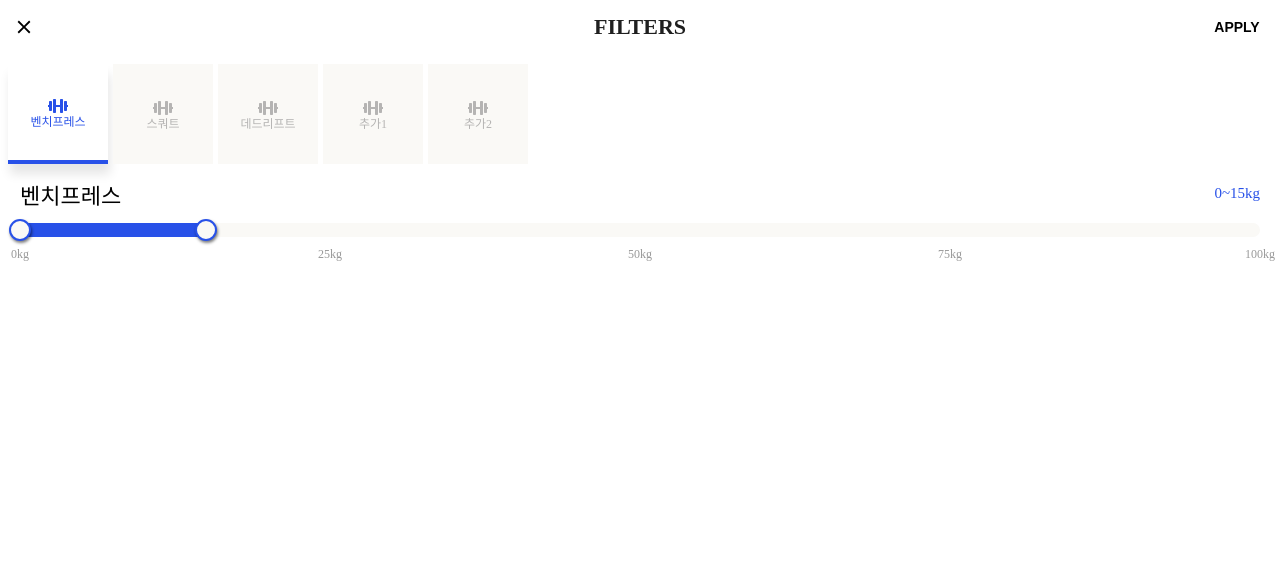
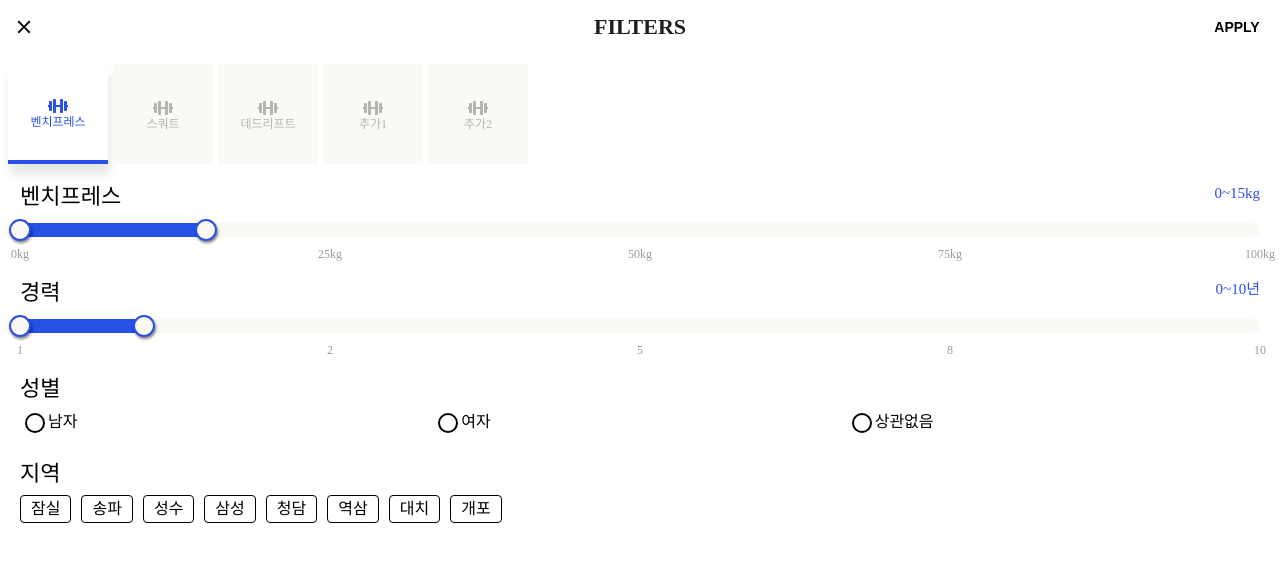
Before and after one commit to heal-mate/heal-mate-client, a React (Vite) app: page / in a window 1280 px wide. Shown: the top 562 px of the page. Built offline with nearby package versions, Linux system fonts and the light colour scheme.

Commit message:
Design : 필터 항목 추가

```diff
--- a/src/components/MatchFilter.style.tsx
+++ /dev/null
@@ -1,90 +0,0 @@
-import { css, styled } from "styled-components";
-import { MdClose } from "react-icons/md";
-import { FaDumbbell } from "react-icons/fa";
-
-export const Container = styled.div`
-  display: flex;
-  flex-direction: column;
-  padding: 0 8px;
-`;
-
-export const Header = styled.div`
-  margin-bottom: 10px;
-  position: relative;
-
-  & > h2 {
-    width: 100%;
-    text-align: center;
-    text-transform: uppercase;
-    padding: 16px;
-    font-size: 22px;
-    font-weight: bold;
-    color: #1f1f1f;
-    box-sizing: border-box;
-  }
-
-  & button {
-    position: absolute;
-    right: 0;
-    top: 50%;
-    transform: translateY(-50%);
-    width: 70px;
-    font-size: 14px;
-    font-weight: bold;
-    padding: 10px;
-    border: none;
-    border-radius: 17px;
-    outline: none;
-    background-color: transparent;
-    cursor: pointer;
-  }
-`;
-
-export const CloseButton = styled(MdClose)`
-  position: absolute;
-  left: 0;
-  top: 50%;
-  transform: translateY(-50%);
-  border: none;
-  border-radius: 100%;
-  font-size: 22px;
-  font-weight: bold;
-  padding: 5px;
-  cursor: pointer;
-`;
-
-export const FilterTypes = styled.div`
-  display: flex;
-  gap: 5px;
-`;
-export const FilterRange = styled.div`
-  padding: 12px;
-`;
-
-const enableBox = css`
-  color: #2851e8;
-  background-color: #ffffff;
-  border-bottom: 4px solid #2851e8;
-  box-shadow: 2px 10px 10px 0px rgba(0, 0, 0, 0.1);
-  box-sizing: border-box;
-`;
-const disableBox = css`
-  background-color: #faf9f6;
-  color: #b5b4b3;
-`;
-
-export const Box = styled.div<{ isChecked?: boolean }>`
-  margin-bottom: 10px;
-  width: 100px;
-  height: 100px;
-  display: flex;
-  flex-direction: column;
-  justify-content: center;
-  align-items: center;
-  font-size: 12px;
-  ${({ isChecked }) => (isChecked ? enableBox : disableBox)};
-`;
-
-export const DumbbellIcon = styled(FaDumbbell)`
-  font-size: 20px;
-`;
--- a/src/components/MatchFilter.tsx
+++ b/src/components/MatchFilter.tsx
@@ -1,8 +1,11 @@
 import { useState } from "react";
-import { styled } from "styled-components";
-import * as S from "./MatchFilter.style";
+import { styled, css } from "styled-components";
+import { MdClose } from "react-icons/md";
+import { FaDumbbell } from "react-icons/fa";
 import Rangeinput from "./RangeInput";
-import { locations } from "./MathFilter.type";
+import { Condition, locations } from "./MathFilter.type";
+import RadioInput from "./RadioInput";
+
 const excersiseType = [
   {
     id: 0,
@@ -44,6 +47,22 @@ const excersiseType = [
   },
 ];
 
+const weightMarks = {
+  0: "0kg",
+  25: "25kg",
+  50: "50kg",
+  75: "75kg",
+  100: "100kg",
+};
+
+const careerMarks = {
+  0: "1",
+  25: "2",
+  50: "5",
+  75: "8",
+  100: "10",
+};
+
 type ExerciseType = {
   id: number;
   name: string;
@@ -59,6 +78,15 @@ export default function MatchFilter() {
   const [showType, setShowType] = useState<ExerciseType | null>(
     excersiseType[0],
   );
+
+  const [filters, setFilters] = useState<Condition<"RANGE">>({
+    benchPress: null,
+    deadLift: null,
+    fitnessYears: null,
+    squat: null,
+    gender: null,
+    location: null,
+  });
 
   const handleChangeWeight = (ranges: number | number[], id: number) => {
     if (typeof ranges === "number" || !showType) return;
@@ -77,6 +105,18 @@ export default function MatchFilter() {
     newList[id] = changedItem;
 
     setList(newList);
+  };
+
+  const handleChangeYears = (ranges: number | number[]) => {
+    if (typeof ranges === "number" || !showType) return;
+    const [min, max] = ranges;
+
+    const newFilters = {
+      ...filters,
+      fitnessYears: [min, max] as [number, number],
+    };
+    console.log(newFilters);
+    setFilters(newFilters);
   };
 
   // 클릭한 요소의 isChecked 속성 토글 함수.
@@ -102,62 +142,171 @@ export default function MatchFilter() {
   };
 
   return (
-    <S.Container>
-      <S.Header>
+    <Container>
+      <Header>
         <h2>filters</h2>
-        <S.CloseButton />
+        <CloseButton />
         <button>APPLY</button>
-      </S.Header>
-      <S.FilterTypes>
+      </Header>
+      <FilterTypes>
         {list &&
           list.map((item, index) => {
             return (
               <>
-                <S.Box
+                <Box
                   key={index}
-                  isChecked={item.isChecked}
+                  $isChecked={item.isChecked}
                   onClick={() => handleSelectType(item, index)}
                 >
-                  <S.DumbbellIcon />
+                  <DumbbellIcon />
                   {item.name}
-                </S.Box>
+                </Box>
               </>
             );
           })}
-      </S.FilterTypes>
-
-      <S.FilterRange>
+      </FilterTypes>
+      <FilterRange>
         {showType && (
           <Rangeinput
             type={showType.name}
+            marks={weightMarks}
+            suffix="kg"
             handleChange={(e) => handleChangeWeight(e, showType.id)}
             min={showType.min}
             max={showType.max}
           />
         )}
-      </S.FilterRange>
-    </S.Container>
+        <Rangeinput
+          type={"경력"}
+          marks={careerMarks}
+          suffix="년"
+          handleChange={handleChangeYears}
+          min={filters.fitnessYears ? filters.fitnessYears[0] : 0}
+          max={filters.fitnessYears ? filters.fitnessYears[1] : 10}
+        />
+        <RadioInput />
+
+        <Locations>
+          <p>지역</p>
+          <div>
+            {locations.map((location) => (
+              <Location>{location}</Location>
+            ))}
+          </div>
+        </Locations>
+      </FilterRange>
+    </Container>
   );
 }
 
-const Fieldset = styled.fieldset`
-  margin-bottom: 50px;
+const Container = styled.div`
+  display: flex;
+  flex-direction: column;
+  padding: 0 8px;
+`;
+
+const Header = styled.div`
+  margin-bottom: 10px;
+  position: relative;
+
+  & > h2 {
+    width: 100%;
+    text-align: center;
+    text-transform: uppercase;
+    padding: 16px;
+    font-size: 22px;
+    font-weight: bold;
+    color: #1f1f1f;
+    box-sizing: border-box;
+  }
+
+  & button {
+    position: absolute;
+    right: 0;
+    top: 50%;
+    transform: translateY(-50%);
+    width: 70px;
+    font-size: 14px;
+    font-weight: bold;
+    padding: 10px;
+    border: none;
+    border-radius: 17px;
+    outline: none;
+    background-color: transparent;
+    cursor: pointer;
+  }
+`;
+
+const CloseButton = styled(MdClose)`
+  position: absolute;
+  left: 0;
+  top: 50%;
+  transform: translateY(-50%);
+  border: none;
+  border-radius: 100%;
+  font-size: 22px;
+  font-weight: bold;
+  padding: 5px;
+  cursor: pointer;
+`;
+
+const FilterTypes = styled.div`
+  display: flex;
+  gap: 5px;
+`;
+const FilterRange = styled.div`
+  padding: 12px;
+`;
+
+const enableBox = css`
+  color: #2851e8;
+  background-color: #ffffff;
+  border-bottom: 4px solid #2851e8;
+  box-shadow: 2px 10px 10px 0px rgba(0, 0, 0, 0.1);
+  box-sizing: border-box;
+`;
+const disableBox = css`
+  background-color: #faf9f6;
+  color: #b5b4b3;
+`;
+
+const Box = styled.div<{ $isChecked: boolean }>`
+  margin-bottom: 10px;
+  width: 100px;
+  height: 100px;
+  display: flex;
+  flex-direction: column;
+  justify-content: center;
+  align-items: center;
+  font-size: 12px;
+  cursor: pointer;
+  ${({ $isChecked }) => ($isChecked ? enableBox : disableBox)};
+`;
+
+const DumbbellIcon = styled(FaDumbbell)`
+  font-size: 20px;
+`;
+
+const RadioGroup = styled.div``;
+
+const Locations = styled.div`
   & > p {
     font-size: 22px;
     margin-bottom: 10px;
   }
-`;
 
-const FlexDiv = styled.div`
-  display: flex;
-  text-align: center;
-  & > label {
-    flex: 1;
+  & > div {
+    display: inline-flex;
+    flex-wrap: wrap;
+    gap: 10px;
   }
 `;
-
-const LocationBox = styled.div`
-  padding: 10px;
+const Location = styled.div`
+  display: flex;
+  justify-content: center;
+  align-items: center;
+  padding: 5px 10px;
   border: 1px solid black;
   border-radius: 4px;
+  cursor: pointer;
 `;
--- /dev/null
+++ b/src/components/RadioButton.tsx
@@ -0,0 +1,35 @@
+import { styled } from "styled-components";
+
+export type RadioButtonProps = {
+  text: string;
+};
+
+export default function RadioButton({ text }: RadioButtonProps) {
+  return (
+    <>
+      <Label htmlFor={text}>
+        <Input id={text} name="gender" />
+        <p>{text}</p>
+      </Label>
+    </>
+  );
+}
+
+const Label = styled.label`
+  flex: 1;
+  display: flex;
+  align-items: center;
+`;
+
+const Input = styled.input.attrs({ type: "radio" })`
+  appearance: none;
+  border: 2px solid black;
+  border-radius: 10px;
+  width: 20px;
+  height: 20px;
+
+  &:checked {
+    border: 2px solid #2851e8;
+    background-color: #2851e8;
+  }
+`;
--- /dev/null
+++ b/src/components/RadioInput.tsx
@@ -0,0 +1,29 @@
+import { styled } from "styled-components";
+import RadioButton from "./RadioButton";
+
+export default function RadioInput() {
+  return (
+    <Container>
+      <p>성별</p>
+      <FlexDiv>
+        <RadioButton text="남자" />
+        <RadioButton text="여자" />
+        <RadioButton text="상관없음" />
+      </FlexDiv>
+    </Container>
+  );
+}
+
+const Container = styled.div`
+  width: "100%";
+  margin-bottom: 30px;
+  & > p {
+    font-size: 22px;
+    margin-bottom: 10px;
+  }
+`;
+
+const FlexDiv = styled.div`
+  display: flex;
+  align-items: center;
+`;
--- a/src/components/RangeInput.tsx
+++ b/src/components/RangeInput.tsx
@@ -1,17 +1,12 @@
 import Slider from "rc-slider";
 import "rc-slider/assets/index.css";
-import * as S from "./RangeInput.style";
+import { styled } from "styled-components";
+import { MarkObj } from "rc-slider/lib/Marks";
 
-const marks = {
-  0: "0kg",
-  25: "25kg",
-  50: "50kg",
-  75: "75kg",
-  100: "100kg",
-};
-
-export type Rangeinput = {
+export type RangeinputProps = {
   type: string;
+  marks: Record<string | number, React.ReactNode | MarkObj>;
+  suffix: string;
   handleChange: (ranges: number | number[]) => void;
   min: number;
   max: number;
@@ -19,19 +14,22 @@ export type Rangeinput = {
 
 export default function Rangeinput({
   type,
+  marks,
+  suffix,
   handleChange,
   min,
   max,
-}: Rangeinput) {
+}: RangeinputProps) {
   return (
     <>
-      <S.StyleDiv>
-        <S.FlexDiv>
+      <StyleDiv>
+        <FlexDiv>
           <p>{type}</p>
           <div>
-            {min}~{max}kg
+            {min}~{max}
+            {suffix}
           </div>
-        </S.FlexDiv>
+        </FlexDiv>
         <Slider
           range
           marks={marks}
@@ -41,7 +39,88 @@ export default function Rangeinput({
           value={[min, max]}
           defaultValue={[min, max]}
         />
-      </S.StyleDiv>
+      </StyleDiv>
     </>
   );
 }
+
+const StyleDiv = styled.div`
+  width: "100%";
+  margin-bottom: 50px;
+  & p {
+    font-size: 22px;
+    margin-bottom: 10px;
+  }
+
+  .rc-slider-handle {
+    width: 22px;
+    height: 22px;
+    margin-top: -4px;
+    border: none;
+    background-color: #faf9f6;
+    opacity: 1;
+    border: 2px solid #2851e8;
+    box-shadow: 1px 2px 3px 0px rgba(0, 0, 0, 0.5);
+  }
+
+  .rc-slider-handle-dragging.rc-slider-handle-dragging.rc-slider-handle-dragging {
+    border-color: transparent;
+    box-shadow: 1px 2px 3px 0px rgba(0, 0, 0, 0.5);
+  }
+  .rc-slider-handle:hover {
+    border-color: transparent;
+  }
+  .rc-slider-handle:active {
+    border-color: transparent;
+    box-shadow: none;
+    cursor: -webkit-grabbing;
+    cursor: grabbing;
+  }
+
+  .rc-slider-rail {
+    position: absolute;
+    width: 100%;
+    height: 14px;
+    background-color: #faf9f6;
+    border-radius: 10px;
+  }
+  .rc-slider-track {
+    height: 14px;
+    background-color: #2851e8;
+  }
+
+  .rc-slider-step {
+    height: 8px;
+  }
+  .rc-slider-mark {
+    top: 30px;
+  }
+
+  // 마커 텍스트 스타일
+  .rc-slider-mark-text {
+    position: absolute;
+    display: inline-block;
+    color: #999;
+    text-align: center;
+    vertical-align: middle;
+    cursor: pointer;
+  }
+  // dot 기본 스타일
+  .rc-slider-dot {
+    opacity: 0;
+  }
+
+  // 버튼 활성화 색상
+  .rc-slider-dot-active {
+    border-color: transparent;
+  }
+`;
+const FlexDiv = styled.div`
+  display: flex;
+  justify-content: space-between;
+
+  & div {
+    font-size: 15px;
+    color: #2851e8;
+  }
+`;
```
Also changed, not shown: src/components/RangeInput.style.tsx (deleted, +0 -82 lines).
